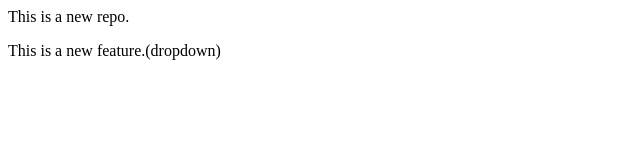
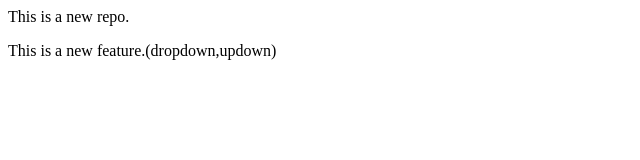
Before and after one commit to Shivamch0/Local-repo, a plain HTML site: page index.html in a window 1280 px wide. Shown: the full height of the page, 0-640 px from the left. Drawn offline with Linux system fonts and the light colour scheme.

Commit message:
Add dropdown and updown

```diff
--- a/index.html
+++ b/index.html
@@ -1,2 +1,2 @@
 <p>This is a new repo.</p>
-<p> This is a new feature.(dropdown)</p>
+<p> This is a new feature.(dropdown,updown)</p>
```
